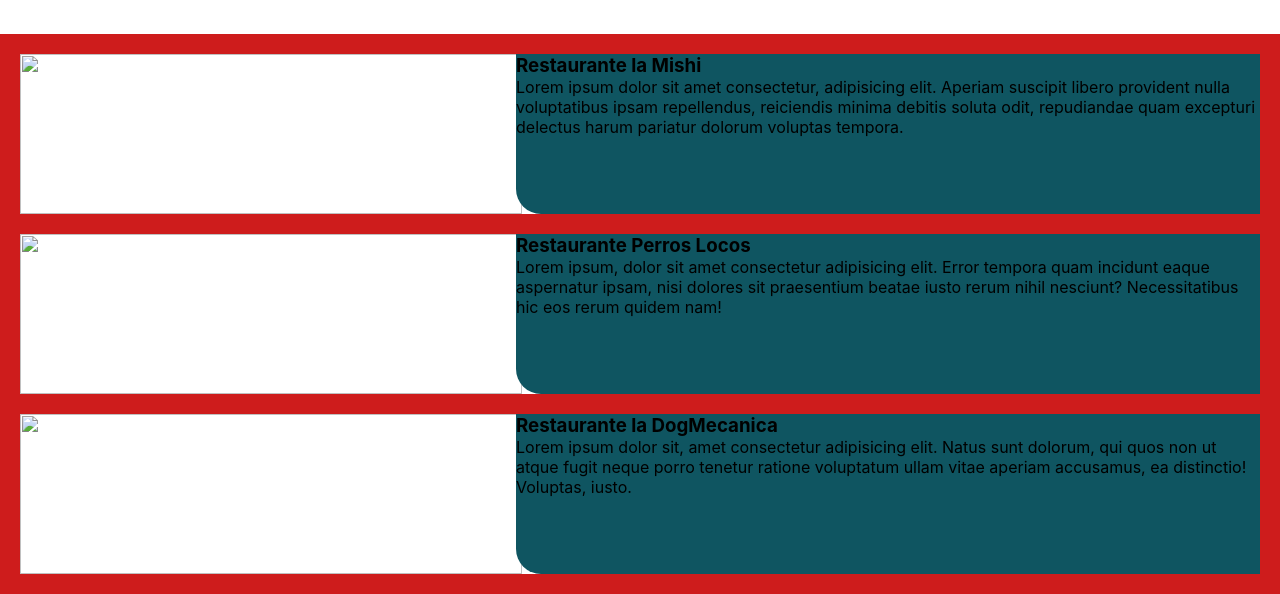
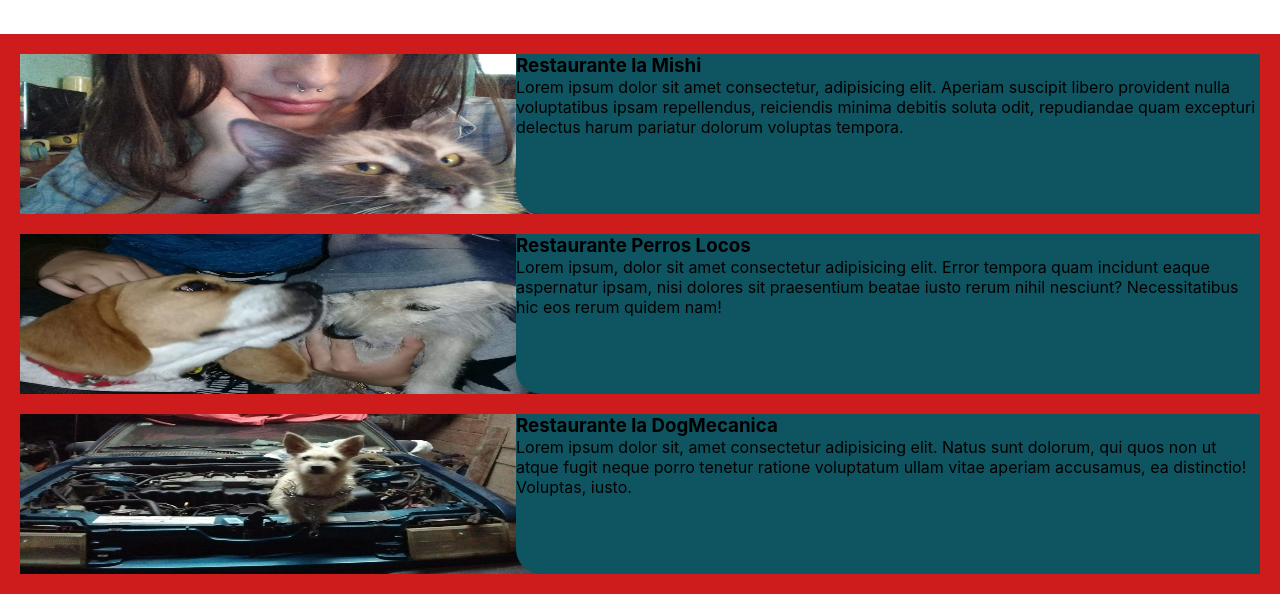
Before and after one commit to AugustoGonzalezz/Tp2_App_Restaurante, a plain HTML site: page index.html in a window 1280 px wide. Shown: the part 446-1040 px from the top of the page. Drawn offline with Linux system fonts and the light colour scheme; the site is published under a folder, as on GitHub Pages, so addresses that start at the root find nothing.

Commit message:
Error en imagenes

```diff
--- a/index.html
+++ b/index.html
@@ -146,7 +146,7 @@
             <article class="resto">
 
                 <div class="imagen_resto">
-                    <img src="/img/mishiYSof.jpg" class="img">
+                    <img src="img/mishiYSof.jpg" class="img">
                 </div>
 
                 <div class="desc_resto">
@@ -159,7 +159,7 @@
             <article class="resto">
 
                 <div class="imagen_resto">
-                    <img src="/img/manchiKoda.jpg" class="img">
+                    <img src="img/manchiKoda.jpg" class="img">
                 </div>
 
                 <div class="desc_resto">
@@ -172,7 +172,7 @@
             <article class="resto">
 
                 <div class="imagen_resto">
-                    <img src="/img/manchi.jpg" class="img">
+                    <img src="img/manchi.jpg" class="img">
                 </div>
 
                 <div class="desc_resto">
```
